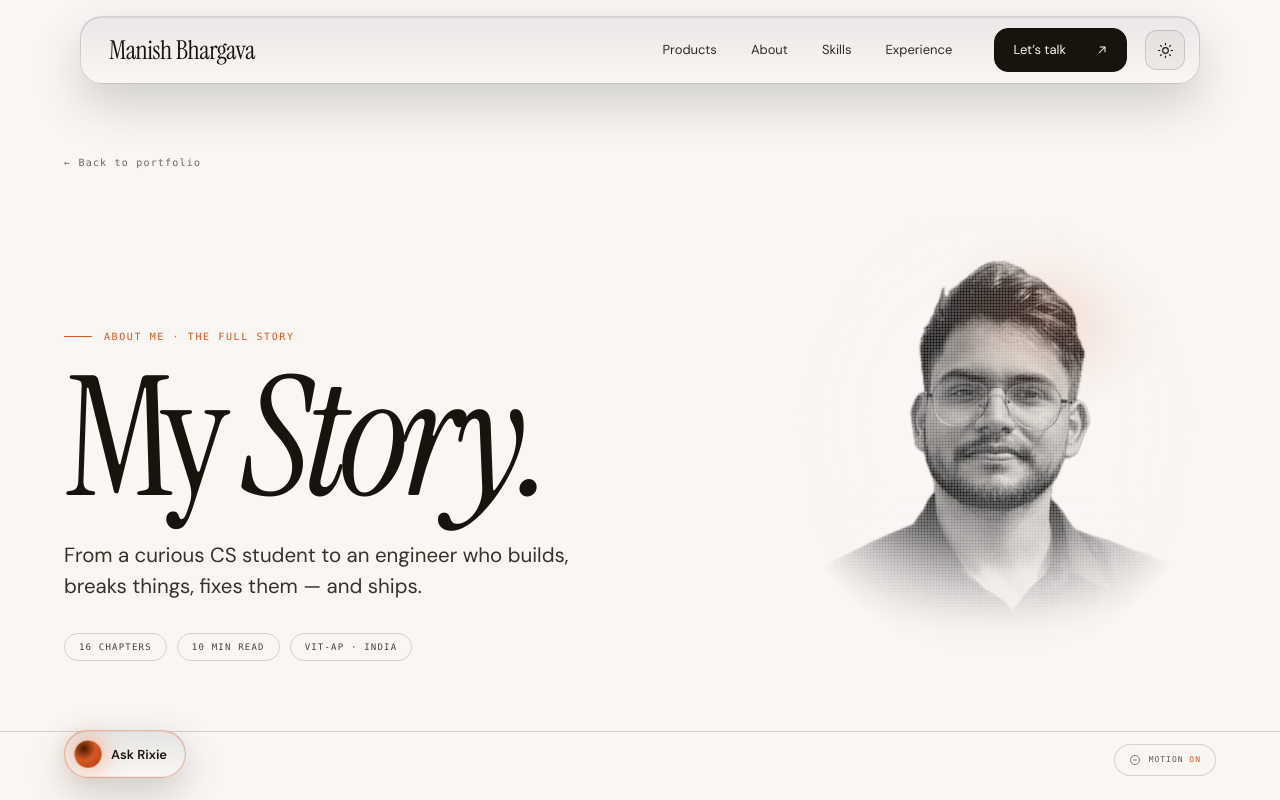
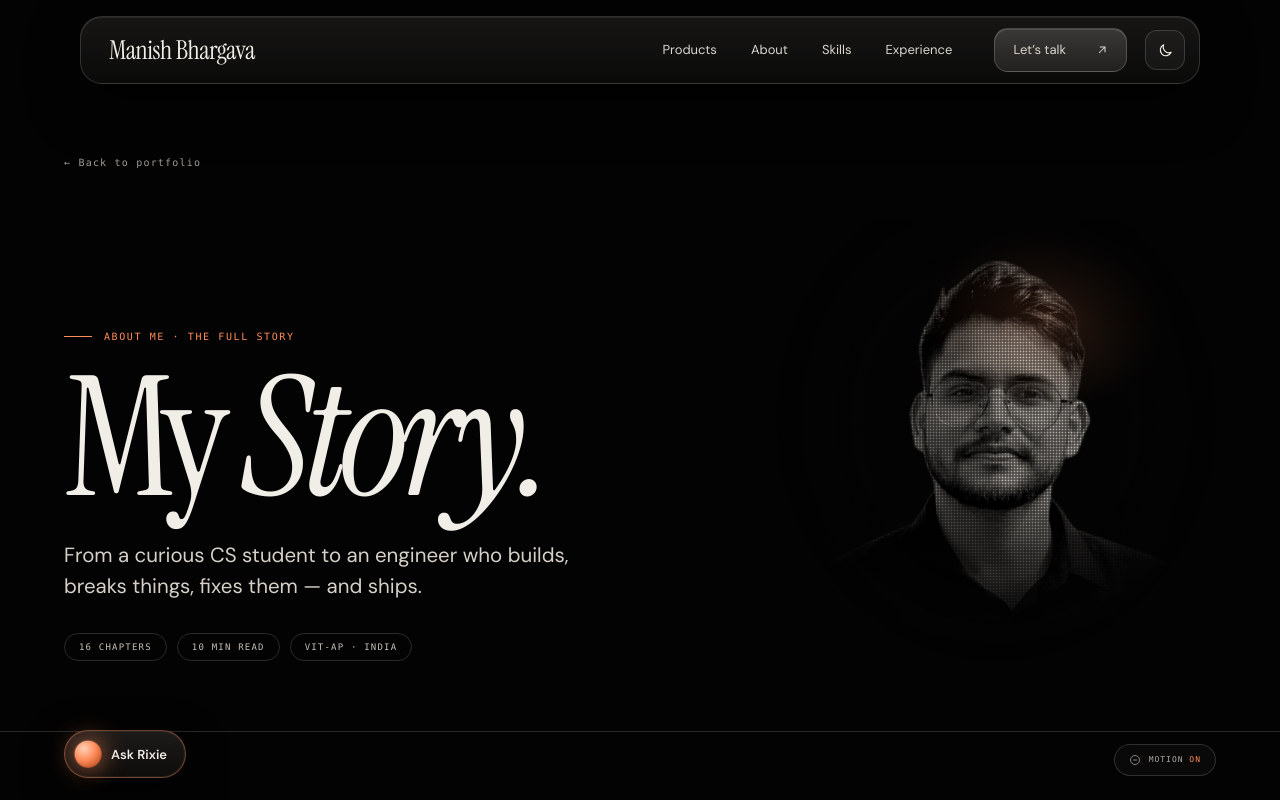
Before and after one commit to Manish-bhargava/manish_first_portfolio, a website: page about.html in a window 1280 px wide. Shown: the top 800 px of the page. Drawn offline with Linux system fonts and the light colour scheme.

Commit message:
Make dark mode the default theme

```diff
--- a/about.html
+++ b/about.html
@@ -3,8 +3,9 @@
 <head>
 <meta charset="utf-8" />
 <meta name="viewport" content="width=device-width, initial-scale=1" />
-<script>(function(){var t;try{t=localStorage.getItem("theme")}catch(e){}if(t!=="light"&&t!=="dark")t=window.matchMedia&&matchMedia("(prefers-color-scheme: light)").matches?"light":"dark";document.documentElement.setAttribute("data-theme",t)})();</script>
+<script>(function(){var t;try{t=localStorage.getItem("theme")}catch(e){}if(t!=="light"&&t!=="dark")t="dark";document.documentElement.setAttribute("data-theme",t)})();</script>
 <meta name="color-scheme" content="dark light" />
+<meta name="theme-color" content="#030303" />
 
 <title>My Story | Manish Bhargava</title>
 <meta name="description" content="The full story of Manish Bhargava — how a curious CS student became a software engineer who builds, breaks and ships." />
--- a/script.js
+++ b/script.js
@@ -31,11 +31,6 @@
   if (themeBtn) {
     setTheme(root.getAttribute("data-theme") || "dark", false);
     themeBtn.addEventListener("click", function () { setTheme(root.getAttribute("data-theme") === "light" ? "dark" : "light", true); });
-  }
-  if (window.matchMedia) {
-    var mq = matchMedia("(prefers-color-scheme: light)");
-    var follow = function (e) { var saved; try { saved = localStorage.getItem("theme"); } catch (x) {} if (!saved) setTheme(e.matches ? "light" : "dark", false); };
-    if (mq.addEventListener) mq.addEventListener("change", follow);
   }
 
   // ---- nav: scroll state, hide on scroll down, progress bar ----
```
Also changed, not shown: index.html (+2 -1 lines).
